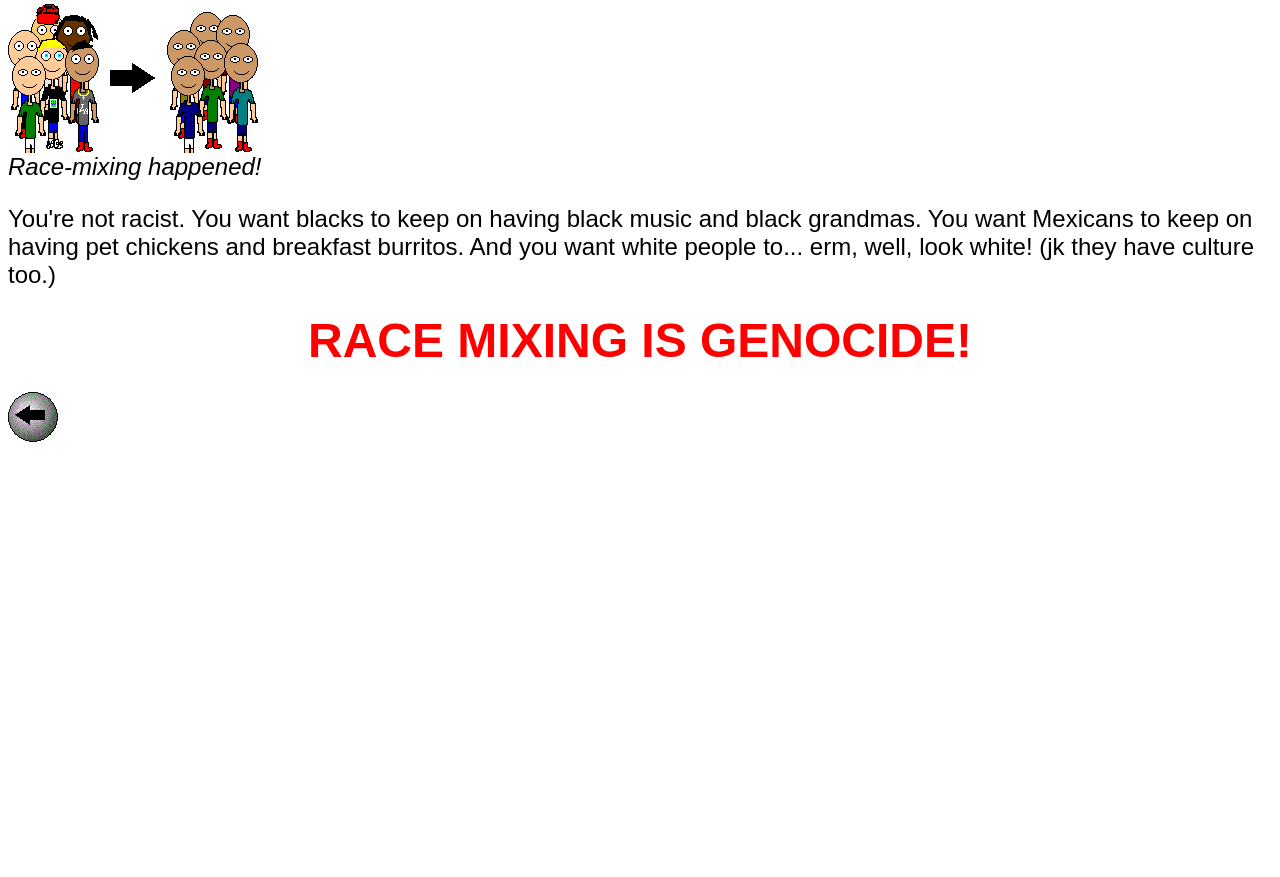
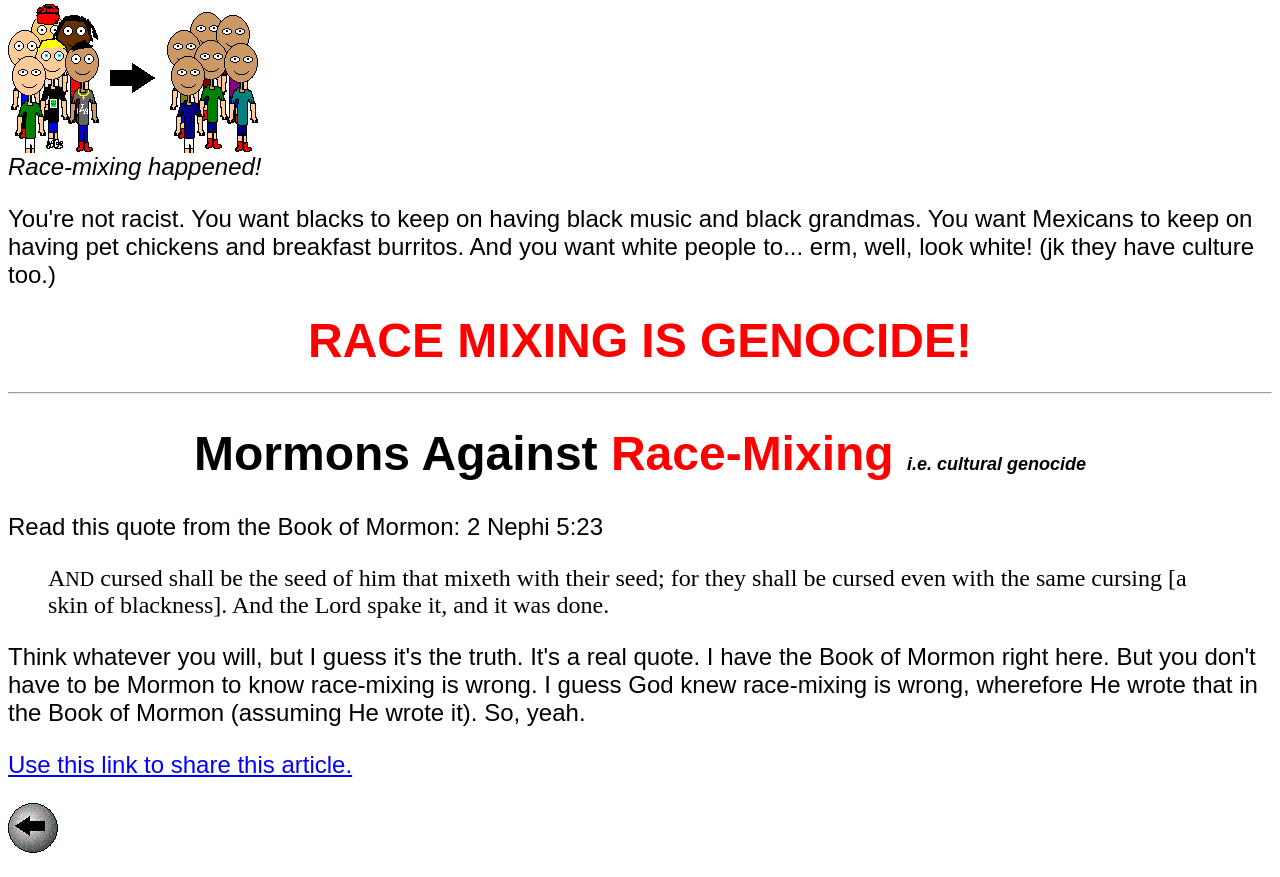
Before and after one commit to ye42024/ye42024.github.io, a plain HTML site: page race-mixing-genocide.htm in a window 1280 px wide. Shown: the part 1676-2553 px from the top of the page. Before the commit the page ends 2142 px from the top, so only its background shows below. Drawn offline with Linux system fonts and the light colour scheme.

Commit message:
Update race-mixing-genocide.htm

```diff
--- a/race-mixing-genocide.htm
+++ b/race-mixing-genocide.htm
@@ -108,6 +108,32 @@
 RACE MIXING IS GENOCIDE!
 </FONT></STRONG></P>
 
+<HR>
+
+<H1 ALIGN="center">
+<A NAME="Mormons">
+Mormons
+Against
+<FONT COLOR="red">Race-Mixing</FONT>
+<I><FONT SIZE=4>i.e. cultural genocide</FONT></I>
+</A>
+</H1>
+
+Read this quote from the Book of Mormon: 2 Nephi 5:23
+
+<BLOCKQUOTE><FONT FACE="serif">A<SMALL>ND</SMALL> cursed shall be
+the seed of him that mixeth with their seed; for they shall be
+cursed even with the same cursing [a skin of blackness]. And the
+Lord spake it, and it was done.</FONT></BLOCKQUOTE><P>
+
+Think whatever you will, but I guess it's the truth. It's a real
+quote. I have the Book of Mormon right here. But you don't have
+to be Mormon to know race-mixing is wrong. I guess God knew
+race-mixing is wrong, wherefore He wrote that in the Book of
+Mormon (assuming He wrote it). So, yeah.<P>
+
+<A HREF="#Mormons">Use this link to share this article.</A>
+
 <P><A HREF="index.htm">
 <IMG SRC="back.gif" WIDTH=50 HEIGHT=50 ALT="Back" TITLE="Home page" BORDER=0>
 </A></P>
```
